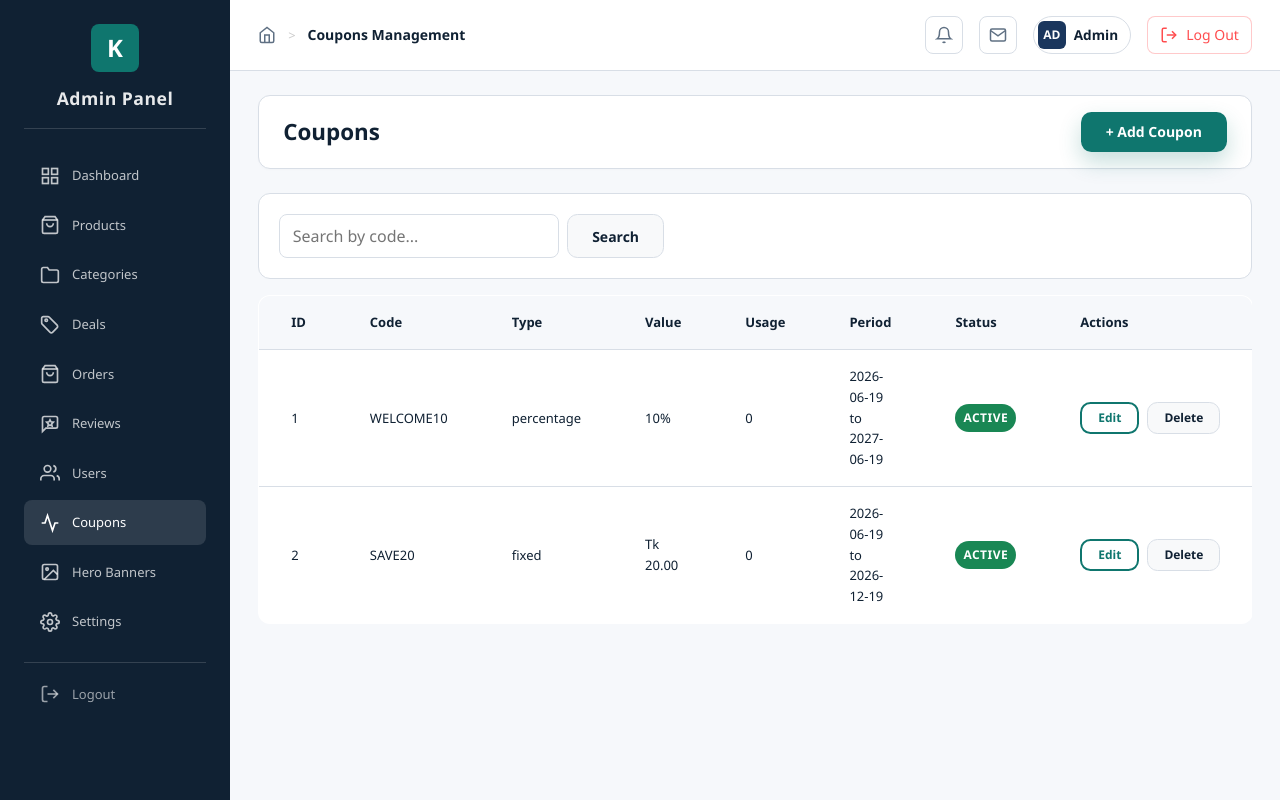
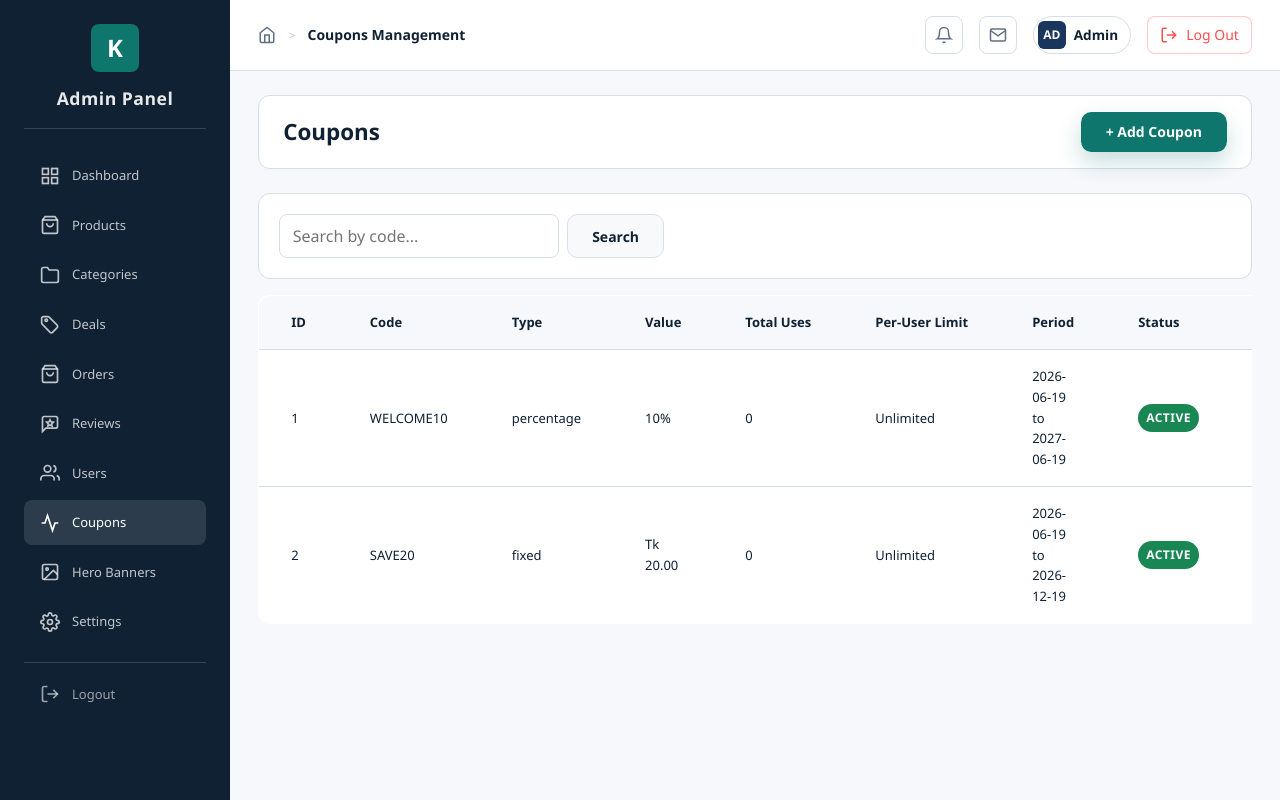
Before and after one commit to ahanafabid01/Rosabella, a PHP site: page /kartly/admin/coupons in a window 1280 px wide. Run offline with PHP 8.4, Linux system fonts and the light colour scheme; a user stored in the database is signed in; data comes from the database, SQL or seed files in the repository; some libraries are stand-ins or nearby versions.

Commit message:
feat: implement admin dashboard and coupon management system

```diff
--- a/admin/coupons.php
+++ b/admin/coupons.php
@@ -146,7 +146,8 @@ $pageTitle = 'Coupons Management';
                         <th>Code</th>
                         <th>Type</th>
                         <th>Value</th>
-                        <th>Usage</th>
+                        <th>Total Uses</th>
+                        <th>Per-User Limit</th>
                         <th>Period</th>
                         <th>Status</th>
                         <th>Actions</th>
@@ -159,7 +160,8 @@ $pageTitle = 'Coupons Management';
                             <td><?= htmlspecialchars($coupon['code']) ?></td>
                             <td><?= htmlspecialchars($coupon['type']) ?></td>
                             <td><?= $coupon['type'] === 'percentage' ? intval($coupon['value']) . '%' : formatPrice($coupon['value']) ?></td>
-                            <td><?= intval($coupon['used_count']) ?><?= $coupon['max_uses'] !== null ? ' / ' . intval($coupon['max_uses']) : '' ?></td>
+                            <td><?= intval($coupon['used_count']) ?></td>
+                            <td><?= $coupon['max_uses'] !== null ? intval($coupon['max_uses']) : 'Unlimited' ?></td>
                             <td>
                                 <?= $coupon['start_date'] ? htmlspecialchars($coupon['start_date']) : '-' ?>
                                 to
@@ -203,7 +205,7 @@ $pageTitle = 'Coupons Management';
                             <input type="number" step="0.01" min="0" name="min_order_amount" class="form-input" value="<?= htmlspecialchars((string)($editingCoupon['min_order_amount'] ?? $_POST['min_order_amount'] ?? 0)) ?>">
                         </div>
                         <div class="form-group">
-                            <label class="form-label">Max Uses</label>
+                            <label class="form-label">Max Uses (Per User)</label>
                             <input type="number" min="0" name="max_uses" class="form-input" value="<?= htmlspecialchars((string)($editingCoupon['max_uses'] ?? $_POST['max_uses'] ?? '')) ?>">
                         </div>
                     </div>
--- a/admin/css/admin.css
+++ b/admin/css/admin.css
@@ -284,6 +284,14 @@ body {
 .admin-table-nowrap th,
 .admin-table-nowrap td {
     white-space: nowrap;
+}
+
+.admin-table-sm {
+    min-width: 100%;
+}
+.admin-table-sm th,
+.admin-table-sm td {
+    padding: 0.75rem 1rem !important;
 }
 
 .alert {
--- a/admin/index.php
+++ b/admin/index.php
@@ -78,7 +78,7 @@ $lowStockProducts = $db->query("SELECT * FROM products WHERE stock_quantity < 10
                 <div class="stat-card">
                     <h3 class="admin-section-heading">Recent Orders</h3>
                     <div class="admin-table-wrap">
-                        <table class="admin-table">
+                        <table class="admin-table admin-table-sm">
                             <thead>
                                 <tr>
                                     <th>Order</th>
@@ -103,7 +103,7 @@ $lowStockProducts = $db->query("SELECT * FROM products WHERE stock_quantity < 10
                 <div class="stat-card">
                     <h3 class="admin-section-heading">Low Stock Alert</h3>
                     <div class="admin-table-wrap">
-                        <table class="admin-table">
+                        <table class="admin-table admin-table-sm">
                             <thead>
                                 <tr>
                                     <th>Product</th>
```
Also changed, not shown: api/cart.php (+11 -4 lines).
